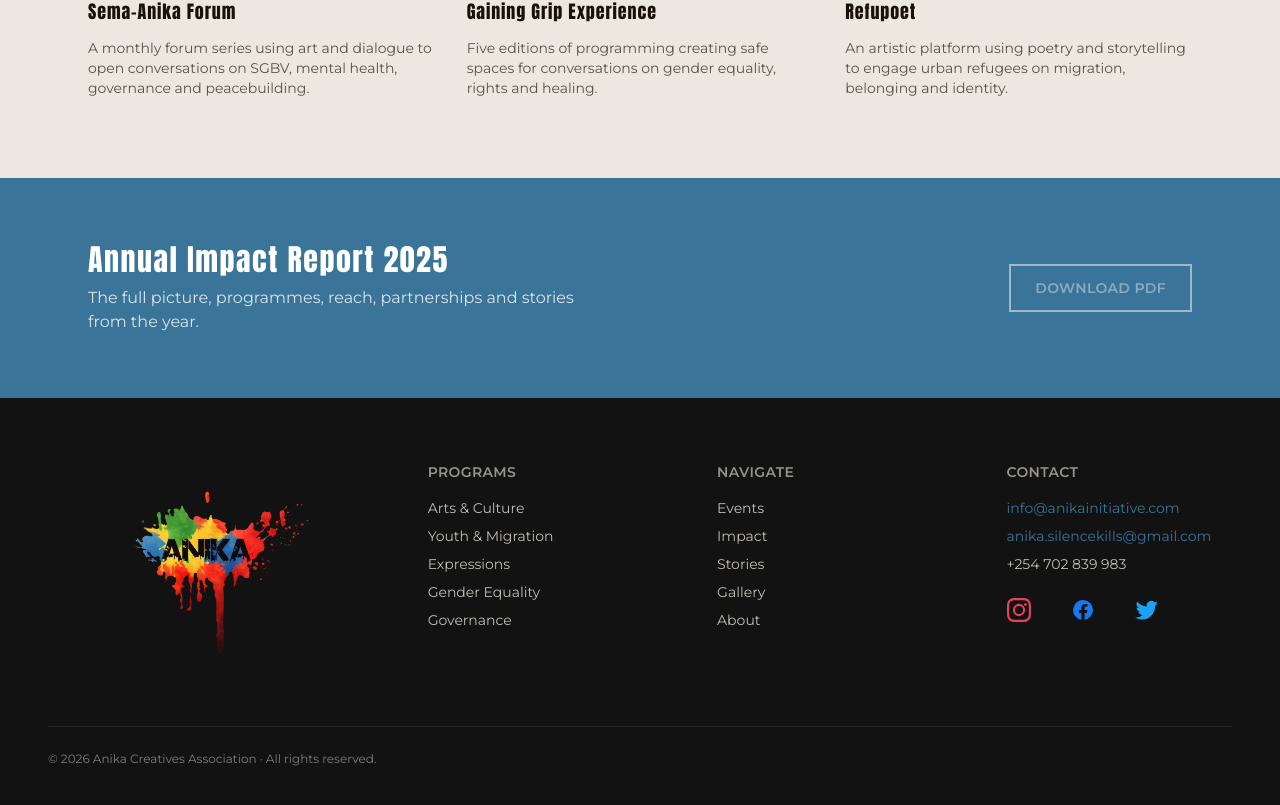
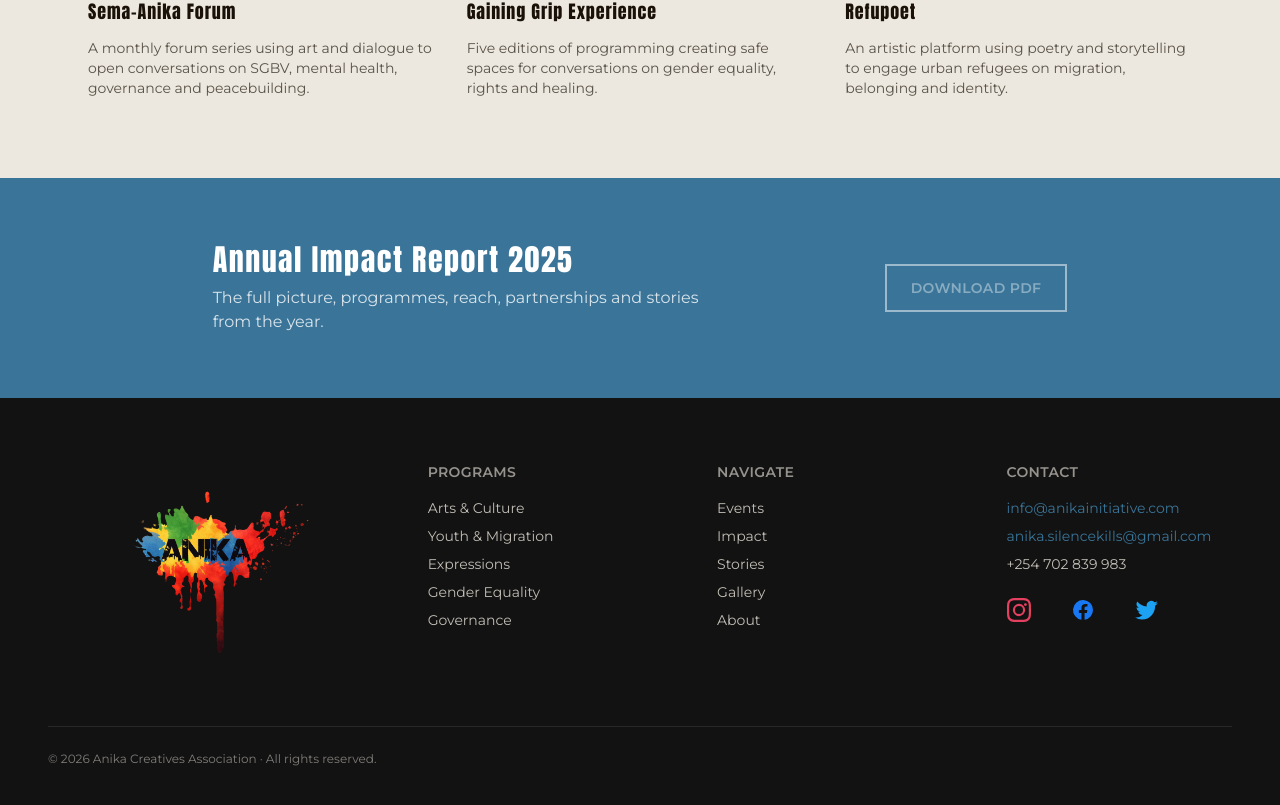
Before and after one commit to Jkosencha/Anika-Initiative, a React (Vite) app: page /impact in a window 1280 px wide. Shown: the part 1079-1884 px from the top of the page. Built offline with nearby package versions, Linux system fonts and the light colour scheme.

Commit message:
perf: Fixed spacing in ReportBanner component

```diff
--- a/src/components/impact/ReportBanner.jsx
+++ b/src/components/impact/ReportBanner.jsx
@@ -6,7 +6,7 @@ export default function ReportBanner() {
 
   return (
     <section className='bg-anika-blue text-white py-16'>
-        <div className='mx-auto max-w-6xl px-6 flex flex-col md:flex-row md:items-center md:justify-between gap-6'>
+        <div className='mx-auto max-w-6xl px-6 flex flex-col md:flex-row md:items-center md:justify-center gap-40'>
             <div>
                 <h3 className='font-display text-2xl md:text-3xl mb-2'>
                     Annual Impact Report 2025
```
